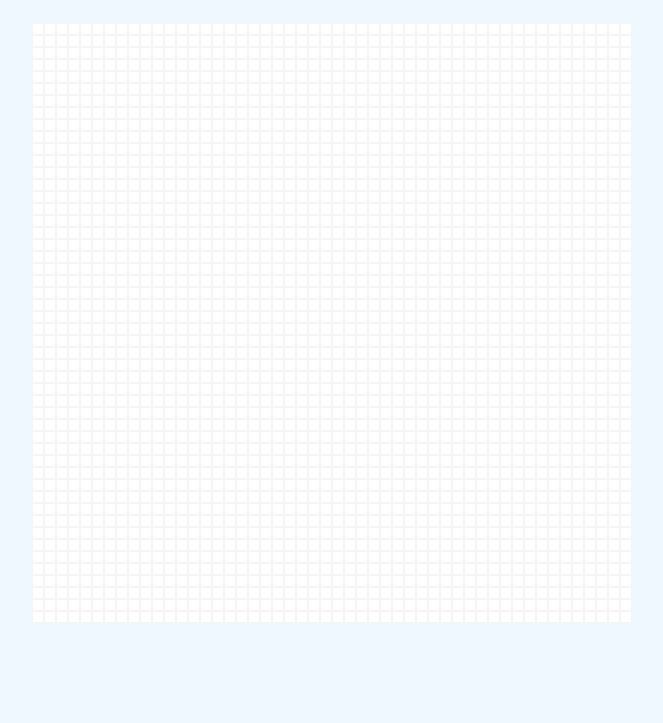
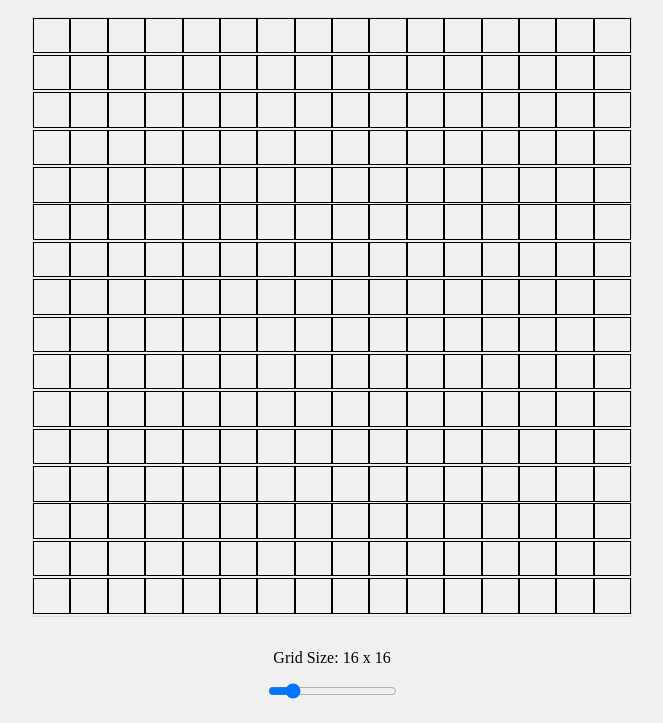
Before and after one commit to aniketpradhann/Etch-a-Sketch, a plain HTML site: page index.html in a window 1280 px wide. Shown: the part 77-800 px from the top of the page, without its empty margins (308-971 px from the left). Drawn offline with Linux system fonts and the light colour scheme.

Commit message:
Fixed issues with grid size, and various other fixes

```diff
--- a/index.html
+++ b/index.html
@@ -4,13 +4,20 @@
     <meta charset="UTF-8">
     <meta name="viewport" content="width=device-width, initial-scale=1.0">
     <title>Etch-A-Sketch</title>
-
+    <link rel="stylesheet" href="style.css">
 </head>
 <body>
-    <div class="main-box-container">
-        <div class="boxes" id="grid-box"></div>
+    <div class="container">
+        <h1>Etch-A-Sketch</h1>
+        <div class="main-box-container">
+            <div class="boxes" id="grid-box"></div>
+        </div>
+
     </div>
+    <div class="slider-container">
+        <label for="slider">Grid Size: <span id="slider-value">16</span> x <span id="slider-value-2">16</span></label>
+        <input type="range" min="1" max="100" value="16" name="slider" id="slider">
+    </div>
+    <script src="script.js" defer></script>
 </body>
-<script src="script.js" defer></script>
-<link rel="stylesheet" href="style.css" >
 </html>
--- a/script.js
+++ b/script.js
@@ -1,36 +1,44 @@
-const boxContainer = document.querySelector("#grid-box")
-let rows = 50
-let columns = 50
-
-const gridSize = 600
+const boxContainer = document.querySelector("#grid-box");
+const squaresPerSide = 16;
+const gridSize = 600;
+const slider = document.querySelector("#slider");
+const sliderValue = document.querySelector('#slider-value');
+const sliderValue2 = document.querySelector('#slider-value-2');
 
 
+boxContainer.style.height = boxContainer.style.width = `${gridSize}px`
 
 
-boxContainer.style.width = `${gridSize}px`
-boxContainer.style.height = `${gridSize}px`
-
 function backgroundColor() {
-    console.log(this)
-    this.style.backgroundColor = "black"
+    this.style.backgroundColor = "black";
 }
 
+function createCells(squaresPerSide) {
+    const cellSize = `${(gridSize / squaresPerSide) -2}`;
+    const totalSquares = squaresPerSide * squaresPerSide;
 
-function createCells() {
-    for(let i=0; i < (rows * columns); i++) {
-        const gridCells = document.createElement('div')
-        gridCells.classList.add('cell')
-        gridCells.style.height = `${(gridSize / rows) -2}px`
-        gridCells.style.width = `${(gridSize / columns) -2}px`
-        gridCells.addEventListener("mouseover", backgroundColor)
-        boxContainer.appendChild(gridCells)
-
+    for(let i = 0; i < totalSquares; i++) {
+        const gridCells = document.createElement('div');
+        gridCells.classList.add('cell');
+        gridCells.style.width = `${cellSize}px`;
+        gridCells.style.height = `${cellSize}px`;
+        gridCells.addEventListener("mouseover", backgroundColor);
+        boxContainer.appendChild(gridCells);
     }
-
 }
 
+function deleteCells() {
+    while (boxContainer.firstChild) {
+        boxContainer.removeChild(boxContainer.firstChild);
+    }
+}
 
+slider.oninput = function() {
+    const newSize = parseInt(this.value);
+    sliderValue.textContent = newSize;
+    sliderValue2.textContent = newSize;
+    deleteCells();
+    createCells(newSize);
+}
 
-
-
-createCells()
+createCells(squaresPerSide);
--- a/style.css
+++ b/style.css
@@ -1,22 +1,43 @@
 * {
-    margin: 0px;
-    padding: 0px;
+    margin: 0;
+    padding: 0;
+    box-sizing: border-box;
 }
 
 body {
-    background-color: aliceblue;
+    min-height: 100vh;
+    display: flex;
+    flex-direction: column;
+    gap: 2rem;
+    justify-content: center;
+    align-items: center;
+    background-color: #f0f0f0;
 }
 
+.container {
+    display: flex;
+    flex-direction: column;
+    align-items: center;
+    gap: 2rem;
+}
 
-.boxes {
-    background-color: white;
-    margin: 100px auto;
+#grid-box {
     display: flex;
     flex-wrap: wrap;
-
+    flex: 0 0 1;
+    border: 1px solid #ddd;
 }
 
-.cell
- {
-    border: 1px solid whitesmoke;
+.cell {
+    border: 1px solid black;
+    flex: 1 0 auto;
+    margin: 0;
+    padding: 0;
 }
+
+.slider-container {
+    display: flex;
+    flex-direction: column;
+    align-items: center;
+    gap: 1rem;
+}
```
